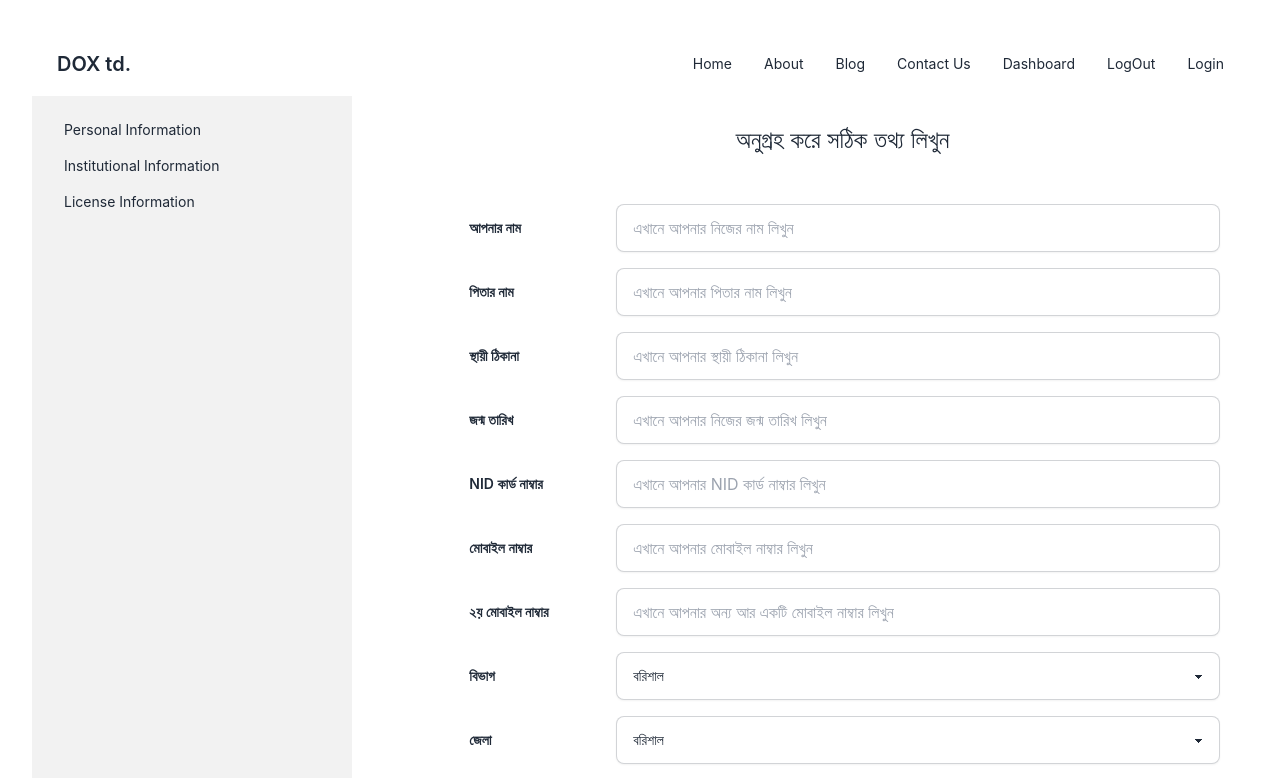
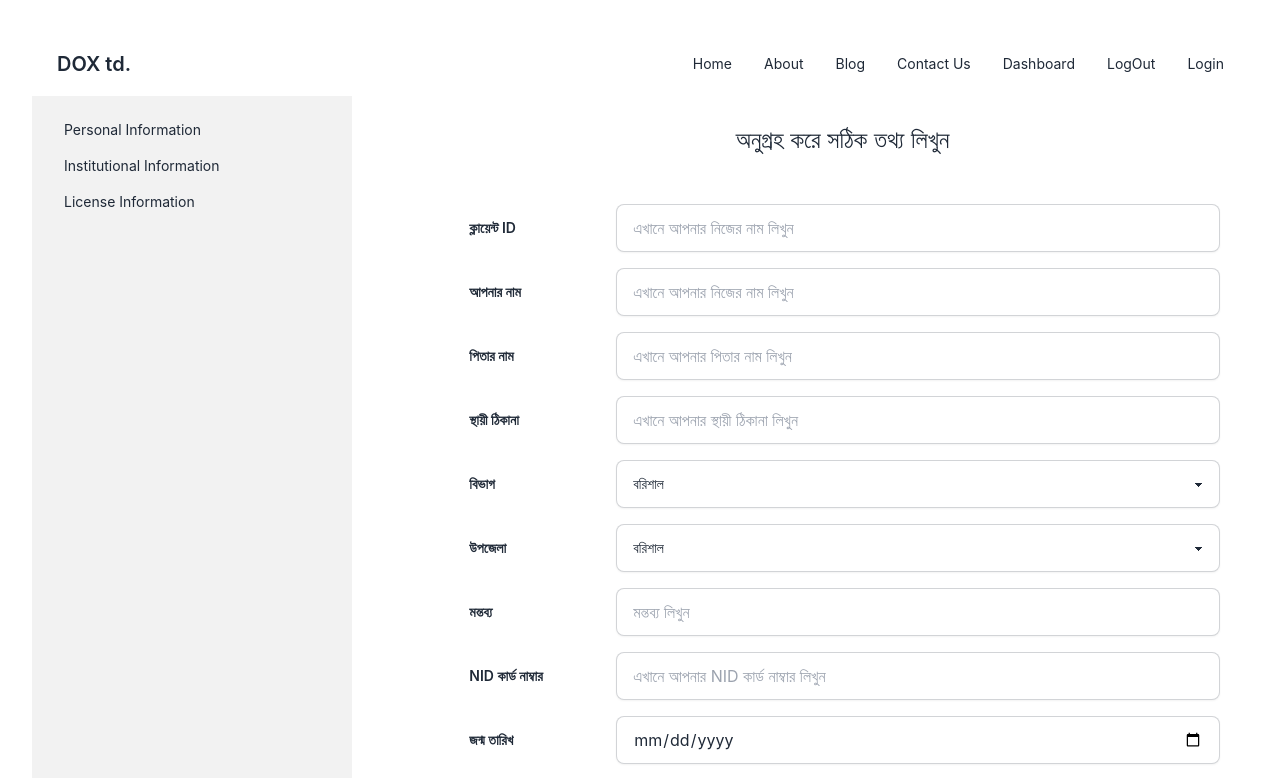
Before and after one commit to sayed132/dox-project-1, a React (Vite) app: page /dashboard/personal-info in a window 1280 px wide. Shown: the top 778 px of the page. Built offline with nearby package versions, Linux system fonts and the light colour scheme.

Commit message:
impliment fun

```diff
--- a/package.json
+++ b/package.json
@@ -10,6 +10,7 @@
     "preview": "vite preview"
   },
   "dependencies": {
+    "axios": "^1.4.0",
     "flowbite": "^1.6.6",
     "localforage": "^1.10.0",
     "match-sorter": "^6.3.1",
--- a/src/pages/Dashboard/PersonalInfo/PersonalInfo.jsx
+++ b/src/pages/Dashboard/PersonalInfo/PersonalInfo.jsx
@@ -1,47 +1,120 @@
+import { useState } from "react";
+import axios from "axios";
+
 
 const PersonalInfo = () => {
+
+    const [formApplication, setFormApplication] = useState({
+        client_id: "",
+        name: "",
+        f_name: "",
+        address: "",
+        district: "",
+        upazilla: "",
+        remarks: "",
+        nid_number: "",
+        dob: "",
+        phone_number: "",
+        alt_phone_number: "",
+        sex: "",
+        user_photo: "",
+
+    });
+
+    //On Change Form
+
+    const onChangeForm = (label, event) => {
+        switch (label) {
+            case "client_id":
+                setFormApplication({ ...formApplication, client_id: event.target.value });
+                break;
+            case "name":
+                setFormApplication({ ...formApplication, name: event.target.value });
+                break;
+            case "f_name":
+                setFormApplication({ ...formApplication, f_name: event.target.value });
+                break;
+            case "address":
+                setFormApplication({ ...formApplication, address: event.target.value });
+                break;
+            case "district":
+                setFormApplication({ ...formApplication, district: event.target.value });
+                break;
+            case "upazilla":
+                setFormApplication({ ...formApplication, upazilla: event.target.value });
+                break;
+            case "remarks":
+                setFormApplication({ ...formApplication, remarks: event.target.value });
+                break;
+            case "nid_number":
+                setFormApplication({ ...formApplication, nid_number: event.target.value });
+                break;
+            case "dob":
+                setFormApplication({ ...formApplication, dob: event.target.value });
+                break;
+            case "phone_number":
+                setFormApplication({ ...formApplication, phone_number: event.target.value });
+                break;
+            case "alt_phone_number":
+                setFormApplication({ ...formApplication, alt_phone_number: event.target.value });
+                break;
+            case "sex":
+                setFormApplication({ ...formApplication, sex: event.target.value });
+                break;
+            case "user_photo":
+                setFormApplication({ ...formApplication, user_photo: event.target.value });
+                break;
+
+        }
+    };
+
+    //   Submit handler
+
+    const onSubmitHandler = async (event) => {
+        event.preventDefault();
+        console.log(formApplication);
+
+        await axios
+            .post("http://103.49.200.66:8080/user/addclient", formApplication)
+            .then(() => {
+                console.log(formApplication);
+                setTimeout(() => {
+                    window.location.reload();
+                }, 1000);
+            })
+            .catch((error) => {
+                console.log(error);
+
+            });
+    };
+
     return (
         <div className=' p-7 '>
             <h2 className="text-2xl">অনুগ্রহ করে সঠিক তথ্য লিখুন</h2>
-            <form className="mt-12">
+            <form className="mt-12" onSubmit={onSubmitHandler}>
                 <div className="form-control grid grid-cols-5 mb-4">
-                    <label className="label"> <span className="label-text font-semibold">আপনার নাম</span></label>
-                    <input type="text" className="input input-bordered col-span-4 shadow-sm" placeholder="এখানে আপনার নিজের নাম লিখুন "/>
+                    <label htmlFor="client_id" className="label"> <span className="label-text font-semibold">ক্লায়েন্ট ID</span></label>
+                    <input type="text" id="client_id" onChange={(event) => { onChangeForm("client_id", event); }} className="input input-bordered col-span-4 shadow-sm" placeholder="এখানে আপনার নিজের নাম লিখুন " />
 
                 </div>
                 <div className="form-control grid grid-cols-5 mb-4">
-                    <label className="label"> <span className="label-text font-semibold">পিতার নাম</span></label>
-                    <input type="text" className="input input-bordered col-span-4 shadow-sm" placeholder="এখানে আপনার পিতার নাম লিখুন "/>
+                    <label htmlFor="name" className="label"> <span className="label-text font-semibold">আপনার নাম</span></label>
+                    <input type="text" id="name" onChange={(event) => { onChangeForm("name", event); }} className="input input-bordered col-span-4 shadow-sm" placeholder="এখানে আপনার নিজের নাম লিখুন " />
 
                 </div>
                 <div className="form-control grid grid-cols-5 mb-4">
-                    <label className="label"> <span className="label-text font-semibold">স্থায়ী ঠিকানা</span></label>
-                    <input type="text"  className="input input-bordered col-span-4 shadow-sm" placeholder="এখানে আপনার স্থায়ী ঠিকানা লিখুন "/>
+                    <label htmlFor="f_name" className="label"> <span className="label-text font-semibold">পিতার নাম</span></label>
+                    <input type="text" id="f_name" onChange={(event) => { onChangeForm("f_name", event); }} className="input input-bordered col-span-4 shadow-sm" placeholder="এখানে আপনার পিতার নাম লিখুন " />
 
                 </div>
                 <div className="form-control grid grid-cols-5 mb-4">
-                    <label className="label"> <span className="label-text font-semibold">জন্ম তারিখ</span></label>
-                    <input type="text" className="input input-bordered col-span-4 shadow-sm " placeholder="এখানে আপনার নিজের জন্ম তারিখ লিখুন "/>
+                    <label htmlFor="address" className="label"> <span className="label-text font-semibold">স্থায়ী ঠিকানা</span></label>
+                    <input type="text" id="address" onChange={(event) => { onChangeForm("address", event); }} className="input input-bordered col-span-4 shadow-sm" placeholder="এখানে আপনার স্থায়ী ঠিকানা লিখুন " />
 
                 </div>
                 <div className="form-control grid grid-cols-5 mb-4">
-                    <label className="label"> <span className="label-text font-semibold">NID কার্ড নাম্বার</span></label>
-                    <input type="text" className="input input-bordered col-span-4 shadow-sm" placeholder="এখানে আপনার NID কার্ড নাম্বার লিখুন "/>
-
-                </div>
-                <div className="form-control w-full grid grid-cols-5 mb-4">
-                    <label className="label"> <span className="label-text font-semibold">মোবাইল নাম্বার</span></label>
-                    <input type="text" className="input input-bordered col-span-4 shadow-sm" placeholder="এখানে আপনার মোবাইল নাম্বার লিখুন"/>
-
-                </div>
-                <div className="form-control grid grid-cols-5 mb-4">
-                    <label className="label"> <span className="label-text font-semibold">২য় মোবাইল নাম্বার</span></label>
-                    <input type="text" className="input input-bordered col-span-4 shadow-sm" placeholder="এখানে আপনার অন্য আর একটি মোবাইল নাম্বার লিখুন "/>
-
-                </div>
-                <div className="form-control grid grid-cols-5 mb-4">
-                    <label className="label"> <span className="label-text font-semibold">বিভাগ</span></label>
-                    <select
+                    <label htmlFor="district" className="label"> <span className="label-text font-semibold">বিভাগ</span></label>
+                    <select id="district" onChange={(event) => { onChangeForm("district", event); }}
 
                         className="select input-bordered col-span-4 shadow-sm">
                         <option>বরিশাল</option>
@@ -50,7 +123,7 @@ const PersonalInfo = () => {
                     </select>
 
                 </div>
-                <div className="form-control grid grid-cols-5 mb-4">
+                {/* <div className="form-control grid grid-cols-5 mb-4">
                     <label className="label"> <span className="label-text font-semibold">জেলা</span></label>
                     <select
 
@@ -60,12 +133,12 @@ const PersonalInfo = () => {
                         <option>...</option>
                     </select>
 
-                </div>
+                </div> */}
                 <div className="form-control grid grid-cols-5 mb-4 ">
-                    <label className="label"> <span className="label-text font-semibold">উপজেলা</span></label>
+                    <label htmlFor="upazilla" className="label"> <span className="label-text font-semibold">উপজেলা</span></label>
 
 
-                    <select
+                    <select id="upazilla" onChange={(event) => { onChangeForm("upazilla", event); }}
 
                         className="select input-bordered col-span-4 shadow-sm">
                         <option>বরিশাল</option>
@@ -74,8 +147,35 @@ const PersonalInfo = () => {
                     </select>
                 </div>
                 <div className="form-control grid grid-cols-5 mb-4">
-                    <label className="label"> <span className="label-text font-semibold">লিঙ্গ</span></label>
-                    <select
+                    <label htmlFor="remarks" className="label"> <span className="label-text font-semibold">মন্তব্য</span></label>
+                    <input type="text" id="remarks" onChange={(event) => { onChangeForm("remarks", event); }} className="input input-bordered col-span-4 shadow-sm" placeholder="মন্তব্য লিখুন" />
+
+                </div>
+
+                <div className="form-control grid grid-cols-5 mb-4">
+                    <label htmlFor="nid_number" className="label"> <span className="label-text font-semibold">NID কার্ড নাম্বার</span></label>
+                    <input type="number" id="nid_number" onChange={(event) => { onChangeForm("nid_number", event); }} className="input input-bordered col-span-4 shadow-sm" placeholder="এখানে আপনার NID কার্ড নাম্বার লিখুন " />
+
+                </div>
+                <div className="form-control grid grid-cols-5 mb-4">
+                    <label htmlFor="dob" className="label"> <span className="label-text font-semibold">জন্ম তারিখ</span></label>
+                    <input type="date" id="dob" onChange={(event) => { onChangeForm("dob", event); }} className="input input-bordered col-span-4 shadow-sm " placeholder="এখানে আপনার নিজের জন্ম তারিখ লিখুন " />
+
+                </div>
+                <div className="form-control w-full grid grid-cols-5 mb-4">
+                    <label htmlFor="phone_number" className="label"> <span className="label-text font-semibold">মোবাইল নাম্বার</span></label>
+                    <input type="number" id="phone_number" onChange={(event) => { onChangeForm("phone_number", event); }} className="input input-bordered col-span-4 shadow-sm" placeholder="এখানে আপনার মোবাইল নাম্বার লিখুন" />
+
+                </div>
+                <div className="form-control grid grid-cols-5 mb-4">
+                    <label htmlFor="alt_phone_number" className="label"> <span className="label-text font-semibold">২য় মোবাইল নাম্বার</span></label>
+                    <input type="number" id="alt_phone_number" onChange={(event) => { onChangeForm("alt_phone_number", event); }} className="input input-bordered col-span-4 shadow-sm" placeholder="এখানে আপনার অন্য আর একটি মোবাইল নাম্বার লিখুন " />
+
+                </div>
+
+                <div className="form-control grid grid-cols-5 mb-4">
+                    <label htmlFor="sex" className="label"> <span className="label-text font-semibold">লিঙ্গ</span></label>
+                    <select id="sex" onChange={(event) => { onChangeForm("sex", event); }}
                         className="select input-bordered col-span-4 shadow-sm">
                         <option>পুরুষ</option>
                         <option>মহিলা</option>
@@ -83,8 +183,8 @@ const PersonalInfo = () => {
                     </select>
                 </div>
                 <div className="form-control grid grid-cols-5 mb-4">
-                    <label className="label"> <span className="label-text font-semibold">আপনার ছবি দিন</span></label>
-                    <input type="file" className="input input-bordered col-span-4 shadow-sm" />
+                    <label htmlFor="user_photo" className="label"> <span className="label-text font-semibold">আপনার ছবি দিন</span></label>
+                    <input type="file" id="user_photo" onChange={(event) => { onChangeForm("user_photo", event); }} className="input input-bordered col-span-4 shadow-sm" />
 
                 </div>
                 <input className='btn btn-accent w-full mt-4' value="জমা দিন" type="submit" />
--- a/src/pages/Shared/Sidebar/Sidebar.jsx
+++ b/src/pages/Shared/Sidebar/Sidebar.jsx
@@ -14,7 +14,7 @@ const Sidebar = () => {
                 <ul className="menu p-4 w-80 h-full bg-base-200 text-base-content">
                     <li><Link to="/dashboard/personal-info">Personal Information</Link></li>
                     <li><Link to="/dashboard/institutional-info">Institutional Information</Link></li>
-                    <li><Link to="/dashboard">License Information</Link></li>
+                    <li><Link to="/dashboard/pra-info">License Information</Link></li>
                 </ul>
 
             </div>
```
Also changed, not shown: src/Routes/Routes.jsx (+6 -1 lines), 1 other file (tests, documents, lock files or other folders).
